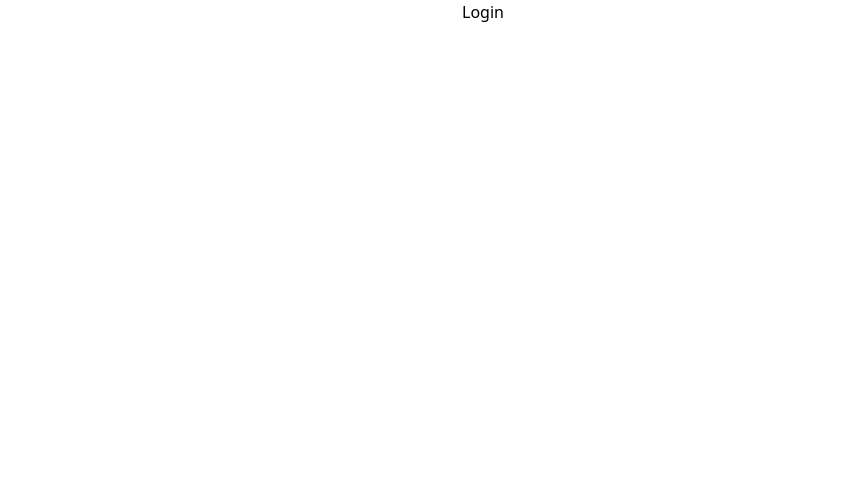
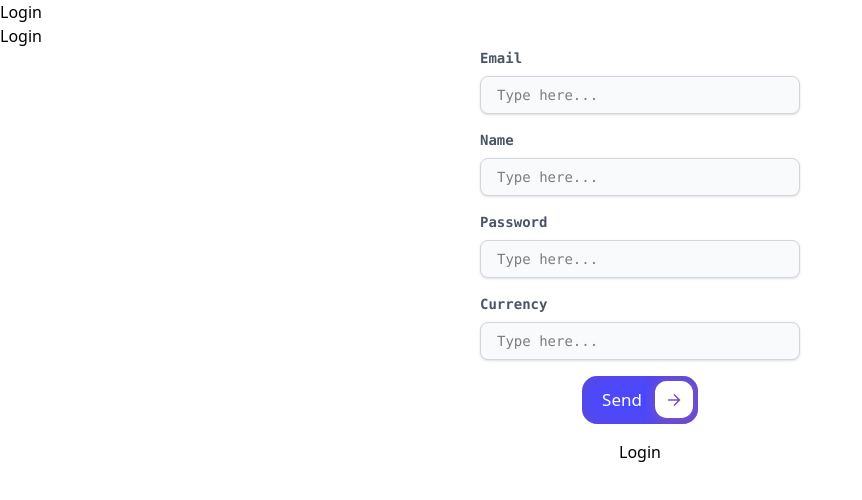
Before and after one commit to Just-Krzysztof/fe-budget-tracker, a React (Vite) app: page /auth/authorization in a window 1280 px wide. Shown: the top 500 px of the page, without its empty margins (0-862 px from the left). Built offline with nearby package versions, Linux system fonts and the light colour scheme.

Commit message:
input and submit,

```diff
--- a/package.json
+++ b/package.json
@@ -17,6 +17,7 @@
     "lucide-react": "^0.511.0",
     "react": "^19.1.0",
     "react-dom": "^19.1.0",
+    "react-hook-form": "^7.57.0",
     "react-router-dom": "^7.6.1",
     "recharts": "^2.15.3",
     "tailwindcss": "^4.1.8"
--- a/src/App.tsx
+++ b/src/App.tsx
@@ -2,12 +2,13 @@ import { BrowserRouter, Routes, Route } from 'react-router-dom';
 import { QueryClient, QueryClientProvider } from '@tanstack/react-query';
 
 import { MainLayout } from './layouts/MainLayout.tsx';
+import { AuthLayout } from './layouts/AuthLayout.tsx';
 import { DashboardPage } from './pages/DashboardPage/DashboardPage';
 import { SettingsPage } from './pages/SettingsPage/SettingsPage';
 import { GoalsPage } from './pages/GoalsPage/GoalsPage.tsx';
 import { TransactionsPage } from './pages/TransactionsPage/TransactionsPage.tsx';
-import { LoginPage } from './pages/Auth/components/LoginForm.tsx';
 import { ProtectedRoute } from './components/ProtectedRoute.tsx';
+import { AuthPage } from './pages/Auth/AuthPage.tsx';
 
 const queryClient = new QueryClient({
   defaultOptions: {
@@ -23,9 +24,10 @@ export default function App() {
     <QueryClientProvider client={queryClient}>
       <BrowserRouter>
         <Routes>
-          <Route path="/auth/*">
-            <Route path="authorization" element={<LoginPage />}></Route>
+          <Route element={<AuthLayout />} path="/auth/*">
+            <Route path="authorization" element={<AuthPage />} />
           </Route>
+
           <Route
             element={
               <ProtectedRoute>
--- /dev/null
+++ b/src/components/Form/Input.tsx
@@ -0,0 +1,33 @@
+interface InputProps {
+  inputName: string;
+  inputType: 'text' | 'number' | 'email' | 'password';
+  placeholder?: string;
+  label?: string;
+  required?: boolean;
+  className?: string;
+}
+
+export const Input = ({
+  inputName,
+  inputType,
+  placeholder = 'Type here...',
+  label = 'Type here...',
+  required,
+  ...rest
+}: InputProps) => {
+  return (
+    <div className="w-full max-w-xs bg-white rounded-lg font-mono">
+      <label className="block text-gray-600 text-sm font-bold mb-2">
+        {label}
+      </label>
+      <input
+        className="text-sm custom-input w-full px-4 py-2 border border-gray-300 rounded-lg shadow-sm transition duration-300 ease-in-out transform focus:-translate-y-1 focus:outline-blue-300 hover:shadow-lg hover:border-blue-300 bg-gray-50"
+        placeholder={placeholder}
+        type={inputType}
+        name={inputName}
+        required={required}
+        {...rest}
+      />
+    </div>
+  );
+};
--- /dev/null
+++ b/src/components/Form/Submit.tsx
@@ -0,0 +1,40 @@
+interface submitProps {
+  name?: string;
+  type?: 'button' | 'submit' | 'reset';
+  disabled: boolean;
+}
+
+export const Submit = ({
+  name = 'Send',
+  type = 'button',
+  disabled,
+}: submitProps) => {
+  return (
+    <>
+      <div className="mx-auto">
+        <button
+          className="relative bg-[#4b48ff] text-white font-medium text-[17px] px-4 py-[0.35em] pl-5 h-[2.8em] rounded-[0.9em] flex items-center overflow-hidden cursor-pointer shadow-[inset_0_0_1.6em_-0.6em_#714da6] group"
+          type={type}
+          disabled={disabled}
+        >
+          <span className="mr-10">{name}</span>
+          <div className="absolute right-[0.3em] bg-white h-[2.2em] w-[2.2em] rounded-[0.7em] flex items-center justify-center transition-all duration-300 group-hover:w-[calc(100%-0.6em)] shadow-[0.1em_0.1em_0.6em_0.2em_#7b52b9] active:scale-95">
+            <svg
+              xmlns="http://www.w3.org/2000/svg"
+              viewBox="0 0 24 24"
+              width="24"
+              height="24"
+              className="w-[1.1em] transition-transform duration-300 text-[#7b52b9] group-hover:translate-x-[0.1em]"
+            >
+              <path fill="none" d="M0 0h24v24H0z"></path>
+              <path
+                fill="currentColor"
+                d="M16.172 11l-5.364-5.364 1.414-1.414L20 12l-7.778 7.778-1.414-1.414L16.172 13H4v-2z"
+              ></path>
+            </svg>
+          </div>
+        </button>
+      </div>
+    </>
+  );
+};
--- /dev/null
+++ b/src/layouts/AuthLayout.tsx
@@ -0,0 +1,11 @@
+import { Outlet } from 'react-router-dom';
+
+export const AuthLayout = () => {
+  return (
+    <>
+      <div className=" h-screen">
+        <Outlet></Outlet>
+      </div>
+    </>
+  );
+};
--- a/src/pages/Auth/AuthPage.tsx
+++ b/src/pages/Auth/AuthPage.tsx
@@ -1,10 +1,14 @@
-import { LoginPage } from './components/LoginForm';
+import { LoginForm } from './components/LoginForm';
+import { RegisterForm } from './components/RegisterForm';
 
 export const AuthPage = () => {
   return (
     <>
-      <h1>Login</h1>
-      <LoginPage></LoginPage>
+      <div className="flex flex-col">
+        <h1>Login</h1>
+        <LoginForm></LoginForm>
+        <RegisterForm></RegisterForm>
+      </div>
     </>
   );
 };
--- a/src/pages/Auth/components/LoginForm.tsx
+++ b/src/pages/Auth/components/LoginForm.tsx
@@ -1,7 +1,7 @@
 import { useAuth } from '../../../hooks/useAuth';
 import type { LoginCredentials } from '../../../types/auth.types';
 
-export const LoginPage = () => {
+export const LoginForm = () => {
   const { login, isLoading, error } = useAuth();
 
   const handleSubmit = async (e: React.FormEvent<HTMLFormElement>) => {
@@ -18,8 +18,8 @@ export const LoginPage = () => {
   return (
     <form onSubmit={handleSubmit}>
       {error && <div className="error">{error.message}</div>}
-      <input type="email" name="email" required />
-      <input type="password" name="password" required />
+      {/* <input type="email" name="email" required />
+      <input type="password" name="password" required /> */}
       <button type="submit" disabled={isLoading}>
         {isLoading ? 'Logging in...' : 'Login'}
       </button>
--- a/src/pages/Auth/components/RegisterForm.tsx
+++ b/src/pages/Auth/components/RegisterForm.tsx
@@ -0,0 +1,55 @@
+import { useAuth } from '../../../hooks/useAuth';
+import type { RegisterCredentials } from '../../../types/auth.types';
+import { useForm } from 'react-hook-form';
+import { Input } from '../../../components/Form/Input';
+import { Submit } from '../../../components/Form/Submit';
+
+export const RegisterForm = () => {
+  const { register: registerUser, isLoading, error } = useAuth();
+  const { register, handleSubmit } = useForm<RegisterCredentials>();
+
+  const onSubmit = async (data: RegisterCredentials) => {
+    await registerUser(data);
+  };
+
+  return (
+    <form
+      onSubmit={handleSubmit(onSubmit)}
+      className="flex flex-col gap-4 mx-auto w-xs"
+    >
+      {error && <div className="error">{error.message}</div>}
+      <Input
+        inputName="email"
+        label="Email"
+        inputType="email"
+        required
+        {...register('email')}
+      />
+      <Input
+        inputName="name"
+        label="Name"
+        inputType="text"
+        required
+        {...register('name')}
+      />
+      <Input
+        inputName="password"
+        label="Password"
+        inputType="password"
+        required
+        {...register('password')}
+      />
+      <Input
+        inputName="currency"
+        label="Currency"
+        inputType="text"
+        required
+        {...register('currency')}
+      />
+      <Submit type="submit" name="Send" disabled={isLoading} />
+      <button type="submit" disabled={isLoading}>
+        {isLoading ? 'Logging in...' : 'Login'}
+      </button>
+    </form>
+  );
+};
```
Also changed, not shown: 1 other file (tests, documents, lock files or other folders).
